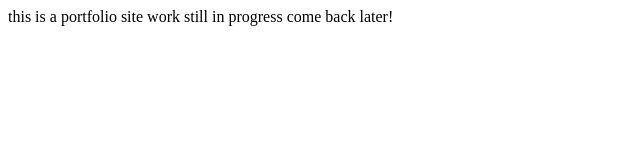
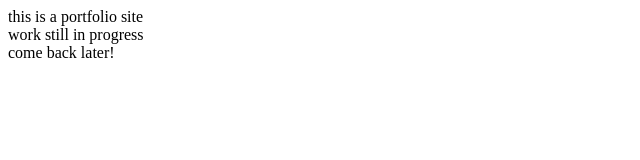
Before and after one commit to Gaurangn127/portfolio, a plain HTML site: page index.html in a window 1280 px wide. Shown: the whole page, without its empty margins (0-640 px from the left). Drawn offline with Linux system fonts and the light colour scheme.

Commit message:
Update index.html

```diff
--- a/index.html
+++ b/index.html
@@ -6,8 +6,8 @@
     <title>portfolio</title>
 </head>
 <body>
-    this is a portfolio site
-    work still in progress
+    this is a portfolio site <br>
+    work still in progress <br>
     come back later!
 </body>
 </html>
```
